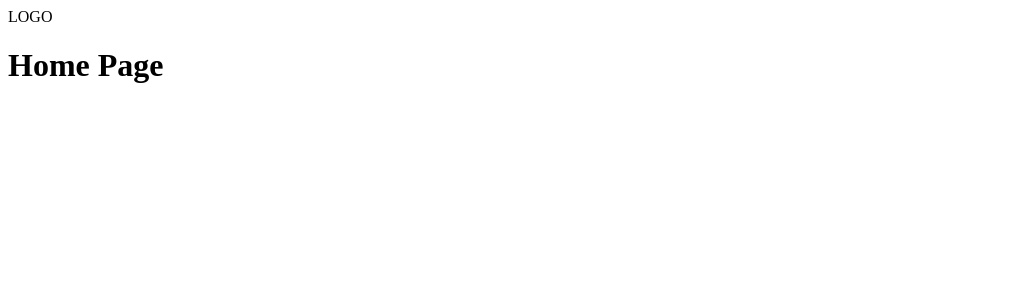
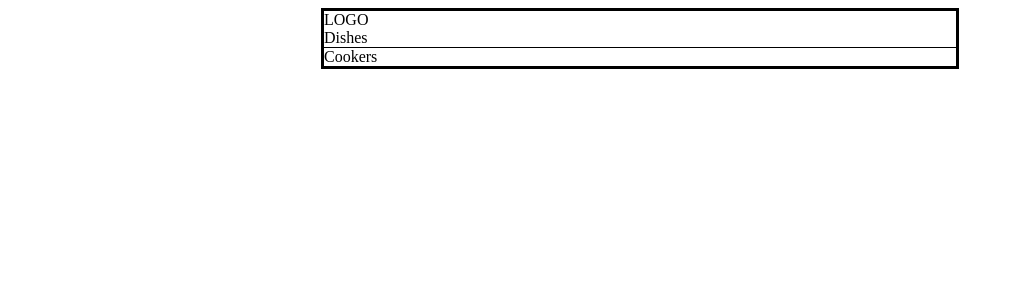
Before and after one commit to WebAhead7/taste-hunte-frontEnd, a React (Create React App) app: page /homePage/1 in a window 1280 px wide. Shown: the top 300 px of the page, without its empty margins (0-1014 px from the left). Built offline with nearby package versions, Linux system fonts and the light colour scheme.

Commit message:
first push to the branch

```diff
--- a/src/App.js
+++ b/src/App.js
@@ -12,7 +12,7 @@ import CookerProfile from "./Screens/CookerProfile/cookerProfile";
 
 function App() {
   return (
-    <div>
+    <div className="container">
       <div>LOGO</div>
       <Switch>
         <Route exact path="/" component={Enter} />
--- a/src/Screens/HomePage/homePage.js
+++ b/src/Screens/HomePage/homePage.js
@@ -1,3 +1,15 @@
+import { useParams } from "react-router-dom";
+import "./style.css";
+
 export default function HomePage() {
-  return <h1>Home Page</h1>;
+  const { role } = useParams();
+  console.log(role);
+
+  return (
+    <div>
+      {role == "cooker" ? <div className="component">Profile</div> : null}
+      <div className="component">Dishes</div>
+      <div>Cookers</div>
+    </div>
+  );
 }
--- /dev/null
+++ b/src/Screens/HomePage/style.css
@@ -0,0 +1,9 @@
+.container {
+  border: solid black;
+  width: 50%;
+  margin: auto;
+}
+
+.component {
+  border-bottom: 1px solid black;
+}
```
Also changed, not shown: img/food-serving.png (added), 1 other file (tests, documents, lock files or other folders).
